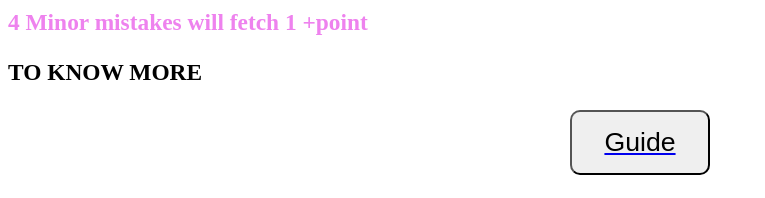
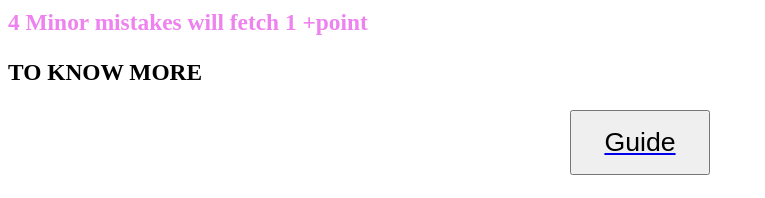
Before and after one commit to tharun69/G-minor-mistakes, a PHP site: page / in a window 1280 px wide. Shown: the part 1930-2128 px from the top of the page, without its empty margins (0-765 px from the left). Run offline with PHP 8.4, Linux system fonts and the light colour scheme.

Commit message:
Update style.css

```diff
--- a/style.css
+++ b/style.css
@@ -21,12 +21,9 @@ button{
 font-size:20pt;
   clour:black ;
   padding:15px 32px ;
-
-
-  border-radius:10px ;
- background-colour:black ;
-  margin: 4px 2px ;
-  margin-left : auto ;
-  margin-right: auto ;
+  border-radius: 20px
+  background-colour:black;
+  margin:4px 20px ;
+  margin-left: auto ;
+  margin-right : auto ;
   display: block ;
-}
```
